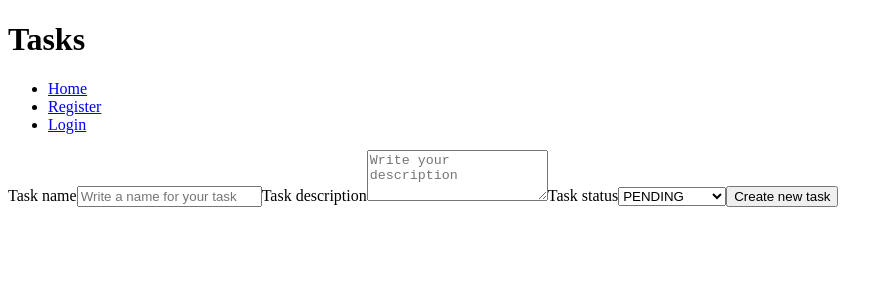
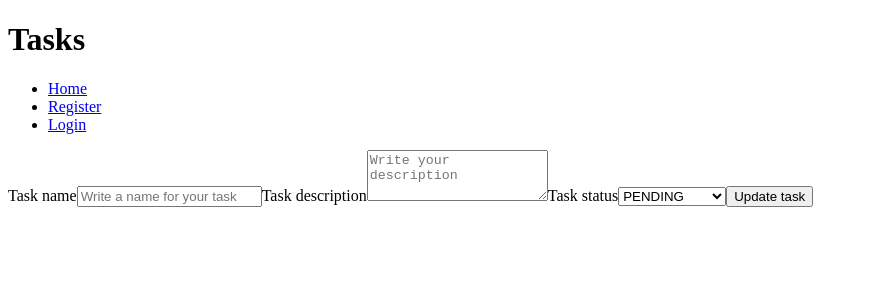
Before and after one commit to JaviVC79/First-Project-Nestjs-PostgreSQL-Cloudinary, a React (Vite) app in the folder client/: page /updateTasks/1 in a window 1280 px wide. Shown: the top 300 px of the page, without its empty margins (0-893 px from the left). Built offline with nearby package versions, Linux system fonts and the light colour scheme.

Commit message:
UpdateTaskAdded2

```diff
--- a/client/src/pages/TaskForm.jsx
+++ b/client/src/pages/TaskForm.jsx
@@ -1,8 +1,10 @@
 import { Form, Formik } from 'formik';
 import { createTaskRequest } from '../api/task.api.js';
 import { UseAuth } from '../context/AuthContext';
+import { useNavigate } from 'react-router-dom';
 
 function TaskForm() {
+  const navigate = useNavigate();
   const { email } = UseAuth();
   const TaskStatus = ['PENDING', 'IN_PROCESS', 'DONE'];
   return (
@@ -15,10 +17,10 @@ function TaskForm() {
           taskStatus: TaskStatus[0],
         }}
         onSubmit={async (values, actions) => {
-          //console.log(values);
           actions.resetForm();
           try {
             await createTaskRequest(values);
+            navigate('/tasks');
           } catch (error) {
             console.log(error);
           }
--- a/client/src/pages/UpdateTaskForm.jsx
+++ b/client/src/pages/UpdateTaskForm.jsx
@@ -2,9 +2,11 @@ import { Form, Formik } from 'formik';
 import { updateTaskRequest } from '../api/task.api.js';
 import { UseAuth } from '../context/AuthContext';
 import { useParams } from 'react-router-dom';
+import { useNavigate } from 'react-router-dom';
 
 
 function UpdateTaskForm() {
+  const navigate = useNavigate();
   let { id } = useParams();
   const { email } = UseAuth();
   const TaskStatus = ['PENDING', 'IN_PROCESS', 'DONE'];
@@ -21,6 +23,7 @@ function UpdateTaskForm() {
           actions.resetForm();
           try {
             await updateTaskRequest(values, id);
+            navigate('/tasks');
           } catch (error) {
             console.log(error);
           }
@@ -56,7 +59,7 @@ function UpdateTaskForm() {
               <option value={TaskStatus[2]}>{TaskStatus[2]}</option>
             </select>
             <button type="submit" disabled={isSubmitting}>
-              {isSubmitting ? 'Creating task...' : 'Create new task'}
+              {isSubmitting ? 'Updating task...' : 'Update task'}
             </button>
           </Form>
         )}
```
